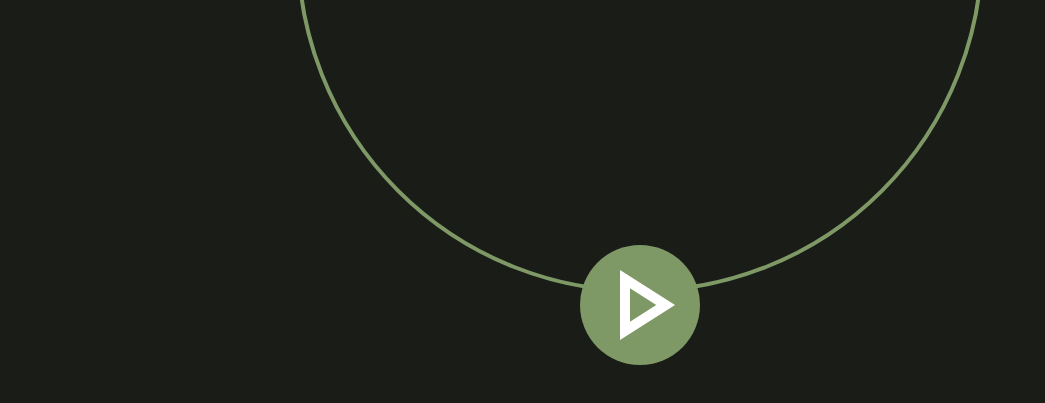
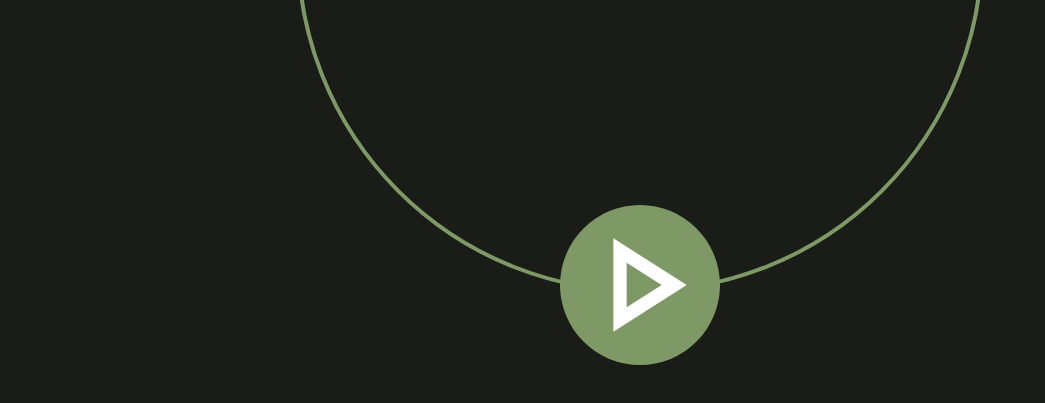
Before and after one commit to thetazero/stopper2, a plain HTML site: page index.html in a window 1280 px wide. Shown: the part 475-878 px from the top of the page, without its empty margins (0-1045 px from the left). Drawn offline with nearby package versions, Linux system fonts and the light colour scheme.

Commit message:
bigger button

```diff
--- a/index.js
+++ b/index.js
@@ -19,6 +19,7 @@ function main_click(e) {
     } else {
         if (active) {
             ellapsed_time += Date.now() - start_time;
+            set_display_time(ellapsed_time);
         } else {
             start_time = Date.now()
         }
--- a/style.css
+++ b/style.css
@@ -10,7 +10,7 @@
 body {
     display: grid;
     grid-template-areas: "title" "circle" "stopstart";
-    grid-template-rows: 10% 80% 20%;
+    grid-template-rows: 10% 75% 25%;
     height: 100vh;
     height: calc(var(--vh, 1vh) * 100);
     overflow: hidden;
@@ -47,7 +47,7 @@ body {
 }
 
 .button {
-    --size: min(15vw, 15vh);
+    --size: min(20vw, 20vh);
     width: var(--size);
     height: var(--size);
     border-radius: 50%;
```
